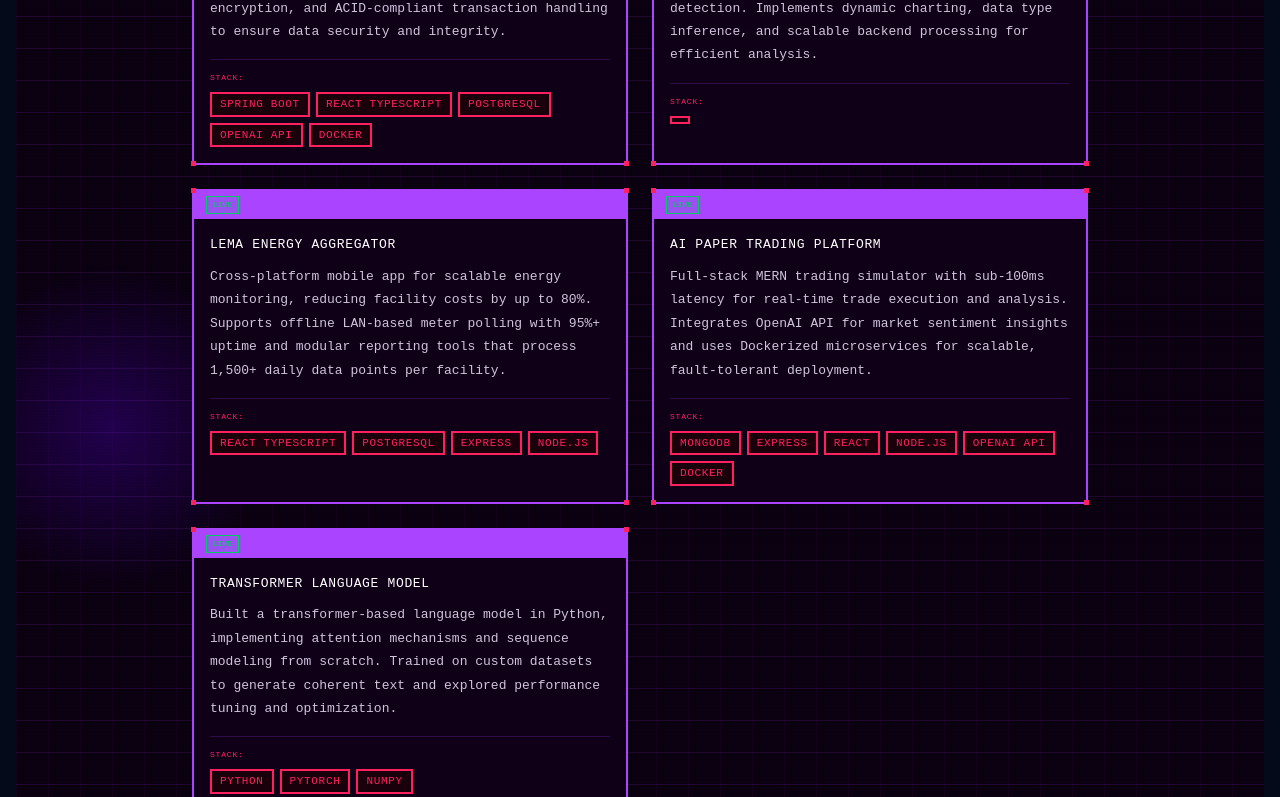
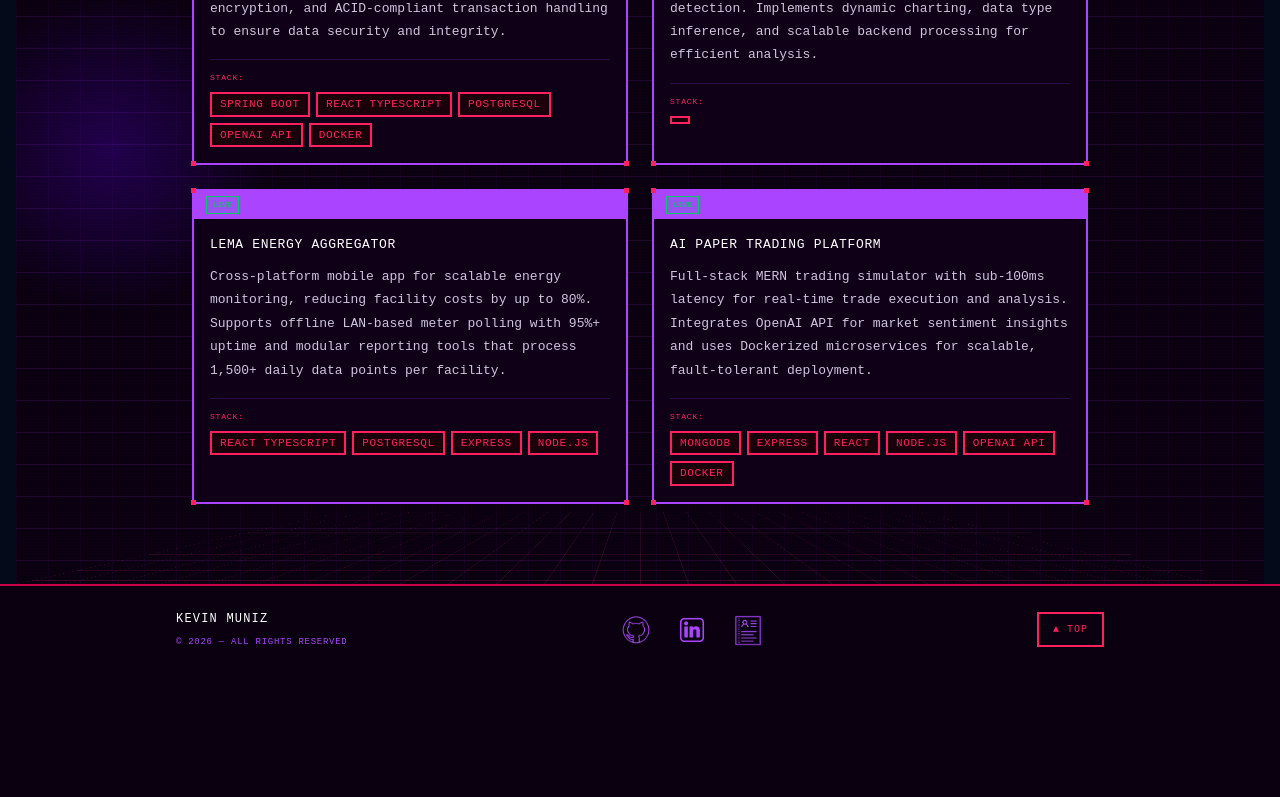
Before and after one commit to KevinMuniz1/Portfolio-Website, a Next.js app: page / in a window 1280 px wide. Shown: the part 2000-2797 px from the top of the page. After the commit the page ends 2673 px from the top, so only its background shows below. Built offline with nearby package versions, Linux system fonts and the light colour scheme; no server answers.

Commit message:
removed a project

```diff
--- a/app/components/welcomePageName.tsx
+++ b/app/components/welcomePageName.tsx
@@ -52,14 +52,6 @@ const PROJECTS = [
     stack: ["MONGODB", "EXPRESS", "REACT", "NODE.JS", "OPENAI API", "DOCKER"],
     status: "LIVE",
   },
-  {
-  id: "05",
-  name: "TRANSFORMER LANGUAGE MODEL",
-  description:
-    "Built a transformer-based language model in Python, implementing attention mechanisms and sequence modeling from scratch. Trained on custom datasets to generate coherent text and explored performance tuning and optimization.",
-  stack: ["PYTHON", "PYTORCH", "NUMPY"],
-  status: "LIVE",
-},
 ];
 
 const STATUS_STYLE: Record<string, { color: string; border: string; bg: string }> = {
```
